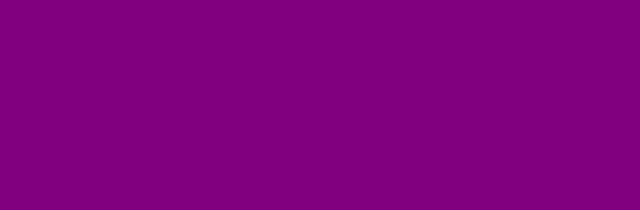
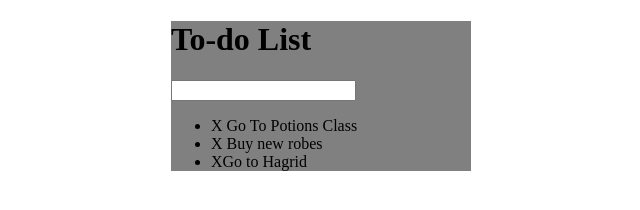
Before and after one commit to renebrandenburg/JqueryTodo, a plain HTML site: page index.html in a window 1280 px wide. Shown: the whole page, without its empty margins (319-959 px from the left). Drawn offline with nearby package versions, Linux system fonts and the light colour scheme.

Commit message:
Set HTML

```diff
--- a/assets/css/todos.css
+++ b/assets/css/todos.css
@@ -1,3 +1,5 @@
-body{
-    background: purple;
+#container{
+    background-color: grey;
+    width: 300px;
+    margin: 0 auto;
 }
--- a/index.html
+++ b/index.html
@@ -11,8 +11,20 @@
 
 </head>
 <body>
+    <div id="container">
+        <h1>To-do List </h1>
+        <input type="text">
 
-    <script type="text/javascript" src="assets/js/todos.js"></script>
+        <ul>
+            <li><span>X</span>  Go To Potions Class</li>
+            <li><span>X</span> Buy new robes</li>
+            <li><span>X</span>Go to Hagrid </li>
+        </ul>
+
+    </div>
+
+
+<script type="text/javascript" src="assets/js/todos.js"></script>
 
 </body>
 </html>
```
